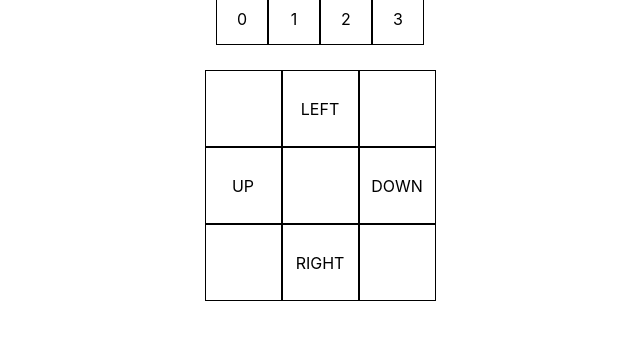
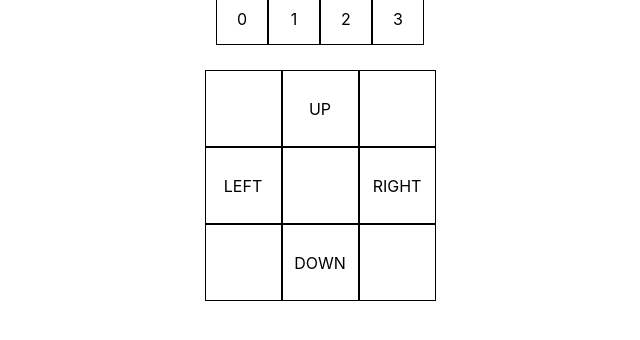
Before and after one commit to jipchik/2048-clone, a React (Create React App) app: page / in a window 1280 px wide. Shown: the part 188-528 px from the top of the page, without its empty margins (320-960 px from the left). Built offline with nearby package versions, Linux system fonts and the light colour scheme.

Commit message:
updated mover

```diff
--- a/package.json
+++ b/package.json
@@ -3,6 +3,7 @@
   "version": "0.1.0",
   "private": true,
   "dependencies": {
+    "@reduxjs/toolkit": "^1.9.7",
     "@testing-library/jest-dom": "^5.17.0",
     "@testing-library/react": "^13.4.0",
     "@testing-library/user-event": "^13.5.0",
@@ -12,6 +13,7 @@
     "@types/react-dom": "^18.2.13",
     "react": "^18.2.0",
     "react-dom": "^18.2.0",
+    "react-redux": "^8.1.3",
     "react-scripts": "5.0.1",
     "typescript": "^4.9.5",
     "web-vitals": "^2.1.4"
--- a/src/components/grid/GameGrid.tsx
+++ b/src/components/grid/GameGrid.tsx
@@ -4,10 +4,10 @@ import "./GameGrid.css";
 export default function GameGrid() {
 	return (
 		<div className="grid">
-			{gridGenerator(4).map((row: any) => (
-				<div>
-					{row.map((tile: any) => (
-						<GameTile key={Math.random()} number={tile.number} position={{}} />
+			{gridGenerator(4).map((column: any) => (
+				<div key={Math.random()}>
+					{column.map((tileValue: number) => (
+						<GameTile key={Math.random()} currentTileValue={tileValue} />
 					))}
 				</div>
 			))}
--- a/src/components/mover/GameTileMover.tsx
+++ b/src/components/mover/GameTileMover.tsx
@@ -1,17 +1,33 @@
 import "./GameTileMover.css";
 import "../grid/GameGrid.css";
-const gameTileMover: any = [
-	["", "UP", ""],
-	["LEFT", "", "RIGHT"],
-	["", "DOWN", ""],
+import { useSelector, useDispatch } from "react-redux";
+import { getGrid, setGrid } from "../../redux/slices/gridSlice";
+import updateGrid from "../../utils/updateGrid";
+const gameTileMoverButtons: any = [
+	["", "LEFT", ""],
+	["UP", "", "DOWN"],
+	["", "RIGHT", ""],
 ];
+
 export default function GameTileMover() {
+	const dispatch = useDispatch();
+	const grid = useSelector(getGrid);
+
+	const handleButtonClick = (event: any) => {
+		let direction: string = event.currentTarget["data-buttonname"];
+		let newGrid = updateGrid(direction, grid);
+		dispatch(setGrid(newGrid));
+	};
 	return (
 		<div className="grid">
-			{gameTileMover.map((row: Array<string>) => (
-				<div>
-					{row.map((cell: string) => (
-						<div className="mover">{cell}</div>
+			{gameTileMoverButtons.map((column: Array<string>, i: number) => (
+				<div key={`${i}`} onClick={handleButtonClick}>
+					{column.map((direction: string, j: number) => (
+						<div key={`${i}_${j}`} className="mover" data-direction={direction}>
+							{["LEFT", "RIGHT", "UP", "DOWN"].includes(direction)
+								? direction
+								: ""}
+						</div>
 					))}
 				</div>
 			))}
--- a/src/components/tile/GameTile.tsx
+++ b/src/components/tile/GameTile.tsx
@@ -1,5 +1,4 @@
-import TileProps from "./TileInterface";
 import "./GameTile.css";
-export default function GameTile(props: TileProps) {
-	return <div className="tile">{props.number}</div>;
+export default function GameTile(props: any) {
+	return <div className="tile">{props.currentTileValue}</div>;
 }
--- a/src/components/tile/TileInterface.ts
+++ /dev/null
@@ -1,6 +0,0 @@
-interface TileProps {
-	number: number,
-	position: object
-};
-
-export default TileProps;
--- a/src/index.tsx
+++ b/src/index.tsx
@@ -1,16 +1,20 @@
-import React from 'react';
-import ReactDOM from 'react-dom/client';
-import './index.css';
-import App from './App';
-import reportWebVitals from './reportWebVitals';
+import React from "react";
+import ReactDOM from "react-dom/client";
+import "./index.css";
+import App from "./App";
+import reportWebVitals from "./reportWebVitals";
+import { store } from "./redux/store";
+import { Provider } from "react-redux";
 
 const root = ReactDOM.createRoot(
-  document.getElementById('root') as HTMLElement
+	document.getElementById("root") as HTMLElement
 );
 root.render(
-  <React.StrictMode>
-    <App />
-  </React.StrictMode>
+	<React.StrictMode>
+		<Provider store={store}>
+			<App />
+		</Provider>
+	</React.StrictMode>
 );
 
 // If you want to start measuring performance in your app, pass a function
--- /dev/null
+++ b/src/redux/slices/gridSlice.ts
@@ -0,0 +1,32 @@
+import { createSlice, PayloadAction } from "@reduxjs/toolkit";
+import { RootState } from "../store";
+
+interface GridState {
+	grid: Object;
+}
+
+const initialState: GridState = {
+	grid: [
+		["", "", "", ""],
+		["", "", "", ""],
+		["", "", "", ""],
+		["", "", "", ""],
+	],
+};
+
+export const gridSlice = createSlice({
+	name: "gridReducer",
+	initialState: initialState,
+	reducers: {
+		setGrid: (state, action: PayloadAction<any>) => {
+			state.grid = action.payload;
+		},
+	},
+});
+
+export const getGrid = (state: RootState) => state.grid;
+
+// Action creators are generated for each case reducer function
+export const { setGrid } = gridSlice.actions;
+
+export default gridSlice.reducer;
--- /dev/null
+++ b/src/redux/store.ts
@@ -0,0 +1,10 @@
+import { configureStore } from "@reduxjs/toolkit";
+
+export const store = configureStore({
+	reducer: {},
+});
+
+// Infer the `RootState` and `AppDispatch` types from the store itself
+export type RootState = ReturnType<typeof store.getState>;
+// Inferred type: {posts: PostsState, comments: CommentsState, users: UsersState}
+export type AppDispatch = typeof store.dispatch;
--- a/src/utils/gridGenerator.ts
+++ b/src/utils/gridGenerator.ts
@@ -1,7 +1,15 @@
 export default function gridGenerator(size: number) {
 	let gameGrid: any = [];
 	for (let i = 0; i < size; i++) {
-		gameGrid.push(Array(size).fill({ number: i, position: [i, i] }));
+		gameGrid.push(Array(size).fill(i));
+
+		const fp = [rn(1, 4), rn];
+		const sp = rn(1, 4);
 	}
 	return gameGrid;
 }
+
+// Function to generate random number
+function rn(min: number, max: number): number {
+	return Math.floor(Math.random() * (max - min) + min);
+}
--- /dev/null
+++ b/src/utils/updateGrid.ts
@@ -0,0 +1,6 @@
+export default function updateGrid(
+	newPosition: Object,
+	currentGrid: Object
+): Object {
+	return Object;
+}
```
Also changed, not shown: hooks/hooks.ts (added, +7 -0 lines), 1 other file (tests, documents, lock files or other folders).
